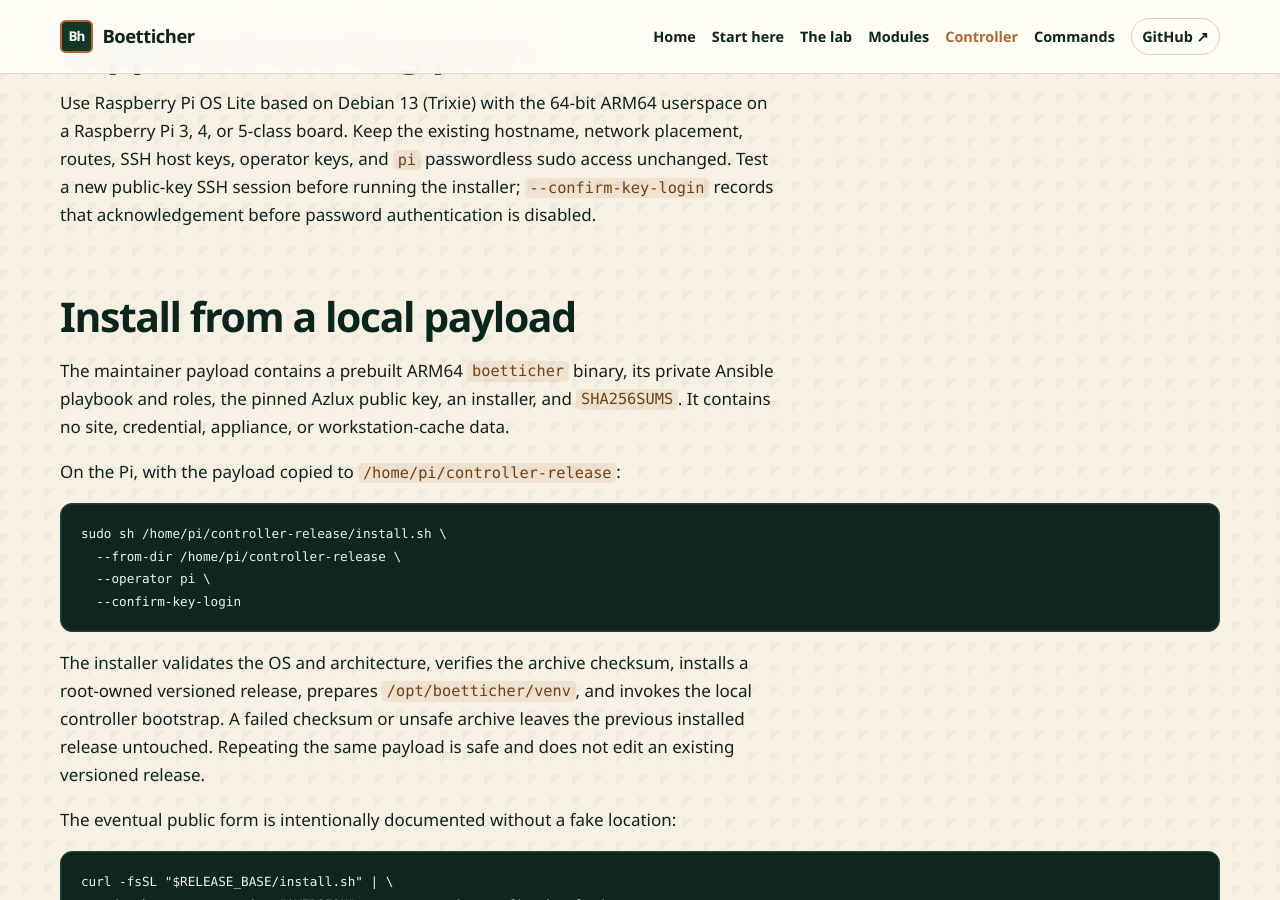
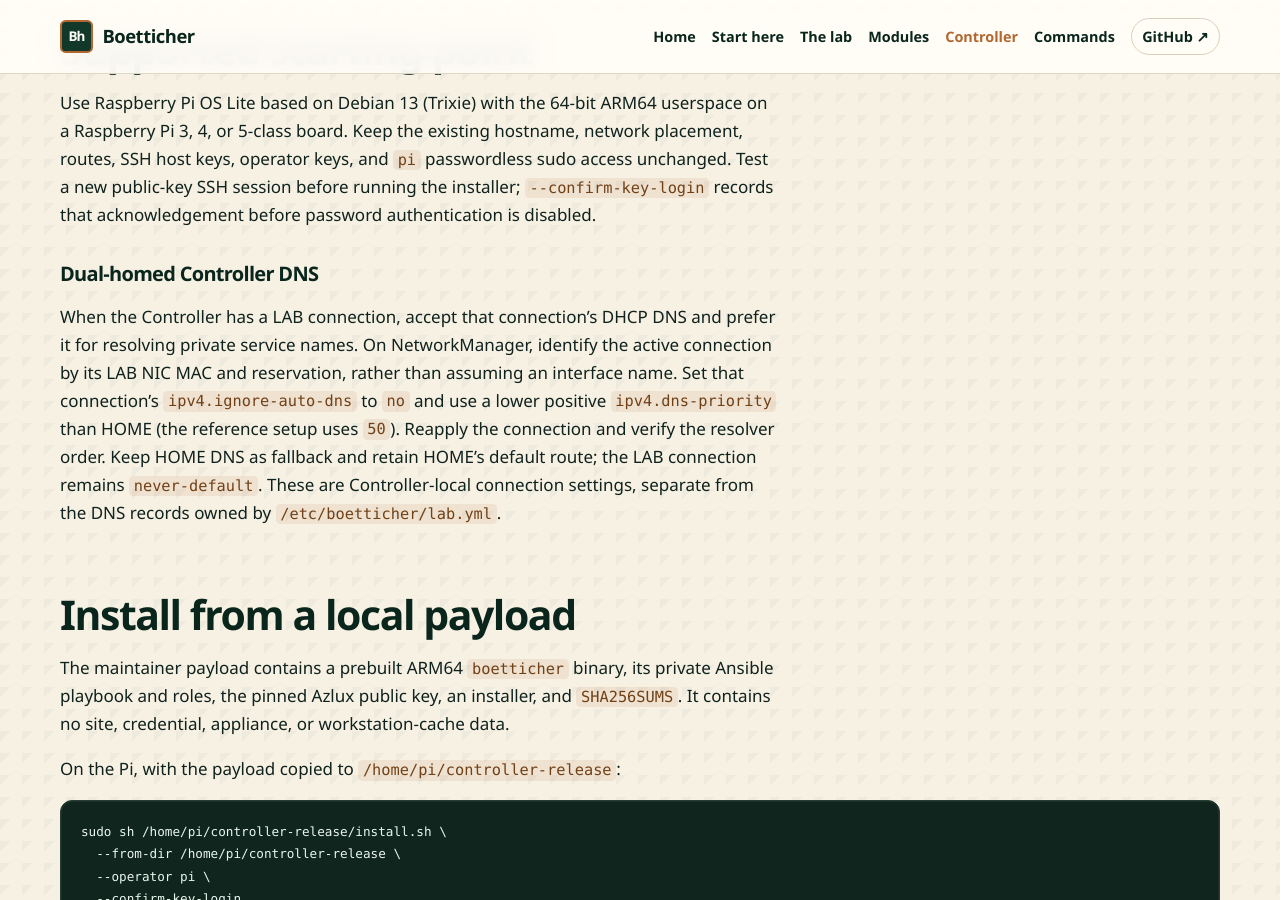
Before and after one commit to gofastercloud/boetticher, a Jekyll site: the page built from docs/controller.md, in a window 1280 px wide and 900 px high, scrolled down 413 px. Built offline with Jekyll 4.4.1, drawn with Linux system fonts in a browser that asks for light colours.

Commit message:
Document LAB DNS preference for dual-homed controllers

```diff
--- a/docs/controller.md
+++ b/docs/controller.md
@@ -19,6 +19,18 @@ network placement, routes, SSH host keys, operator keys, and `pi` passwordless
 sudo access unchanged. Test a new public-key SSH session before running the
 installer; `--confirm-key-login` records that acknowledgement before password
 authentication is disabled.
+
+### Dual-homed Controller DNS
+
+When the Controller has a LAB connection, accept that connection's DHCP DNS
+and prefer it for resolving private service names. On NetworkManager, identify
+the active connection by its LAB NIC MAC and reservation, rather than assuming
+an interface name. Set that connection's `ipv4.ignore-auto-dns` to `no` and use
+a lower positive `ipv4.dns-priority` than HOME (the reference setup uses `50`).
+Reapply the connection and verify the resolver order. Keep HOME DNS as fallback
+and retain HOME's default route; the LAB connection remains `never-default`.
+These are Controller-local connection settings, separate from the DNS records
+owned by `/etc/boetticher/lab.yml`.
 
 ## Install from a local payload
 
```
